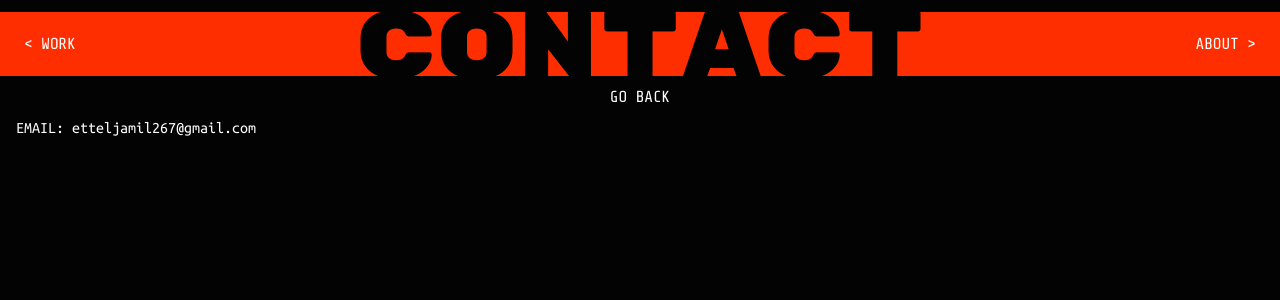
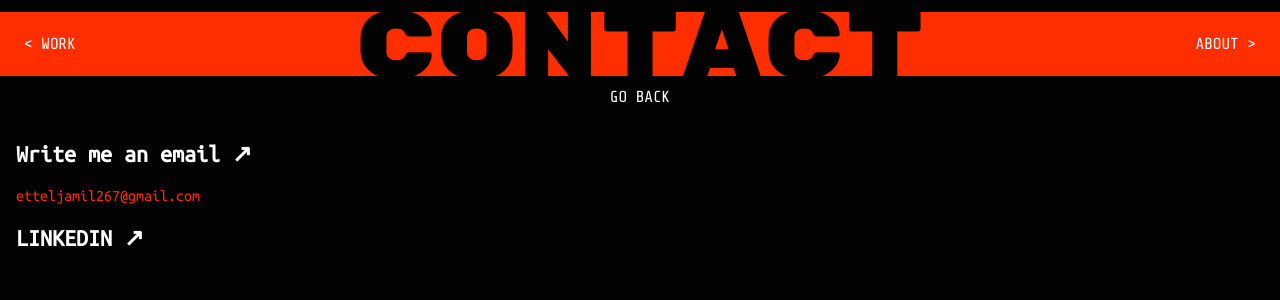
Before and after one commit to jamilettel/portfolio, a Next.js app: page /contact in a window 1280 px wide. Shown: the top 300 px of the page. Built offline with nearby package versions, Linux system fonts and the light colour scheme.

Commit message:
:speech_balloon: Adding Contact page content

```diff
--- a/src/modules/contact/Contact.scss
+++ b/src/modules/contact/Contact.scss
@@ -21,3 +21,17 @@
     @include transition-left-in;
   }
 }
+
+.contact-content .page-content {
+  a {
+    color: $contact-color;
+    text-decoration: none;
+
+    &:hover {
+      text-decoration: underline;
+    }
+  }
+  h2 {
+    color: white;
+  }
+}
--- a/src/modules/contact/Contact.tsx
+++ b/src/modules/contact/Contact.tsx
@@ -1,6 +1,7 @@
 import Layout from "@/components/layout/Layout";
 import PageHeader from "@/components/page-header/PageHeader";
 import "./Contact.scss";
+import Link from "next/link";
 
 export default function Contact() {
   return (
@@ -13,7 +14,17 @@ export default function Contact() {
         title="CONTACT"
         backgroundClassName="contact-bg"
       />
-      <div className="page-content">EMAIL: etteljamil267@gmail.com</div>
+      <div className="page-content">
+        <Link href="mailto:etteljamil267@gmail.com">
+          <h2>Write me an email ↗</h2>
+        </Link>
+        <Link href="mailto:etteljamil267@gmail.com">
+          etteljamil267@gmail.com
+        </Link>
+        <Link href="https://www.linkedin.com/in/jamil-ettel" target="_blank">
+          <h2>LINKEDIN ↗</h2>
+        </Link>
+      </div>
     </Layout>
   );
 }
--- a/src/modules/work/Work.scss
+++ b/src/modules/work/Work.scss
@@ -71,7 +71,7 @@
     }
 
     .project-description {
-      grid-column: span 2;
+      grid-column: 1 / span 2;
       grid-row: 2;
       @media (max-width: 900px) {
         grid-column: 1;
```
